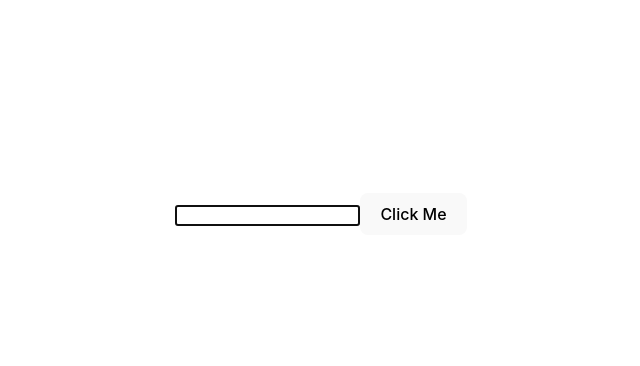
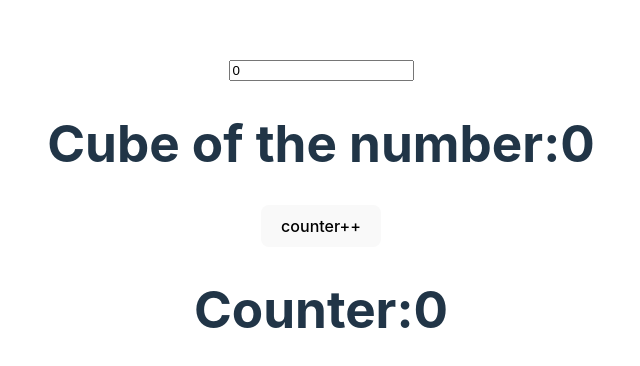
Before and after one commit to MEER-ATHIF-ALI-I/Hooks, a React (Vite) app: page / in a window 1280 px wide. Shown: the part 186-552 px from the top of the page, without its empty margins (319-959 px from the left). Built offline with nearby package versions, Linux system fonts and the light colour scheme.

Commit message:
useMemo-Hook

```diff
--- /dev/null
+++ b/src/UseMemo.jsx
@@ -0,0 +1,36 @@
+import React, { useMemo, useState } from 'react'
+
+function UseMemo(){
+//here onclick of the counter the calculation function is again executed because
+// when we click counter++ the state is changed and cause re-render and recalculating the cube
+//so to avoid recalculate the value we will use useMemo
+    const [value,setValue]=useState(0);
+    const [count,setCount] =useState(0);
+
+
+   function cube(num){
+        console.log('Calculation done')
+        return Math.pow(num,3)
+    }
+    // const result= cube(value)
+
+    // we have directly assigned to the value to the result in the above instead we now use useMemo
+    //useMemo accepts two parameters -callback function, dependency. Now it will not recalculate again
+    //and again. instead when the value property changes it calculate the cube and returns the cube value.
+
+    const result =useMemo(()=>{
+        return cube(value)
+    },[value])
+    return (
+
+        <div>
+            <input type= 'number' value={value} onChange={(e)=>setValue(e.target.value)}/>
+            <h1>Cube of the number:{result}</h1>
+            <button onClick={()=>{setCount(count+1)}}>counter++</button>
+            <h1>Counter:{count}</h1>
+
+        </div>
+    )
+}
+
+export default UseMemo
--- a/src/main.jsx
+++ b/src/main.jsx
@@ -6,6 +6,7 @@ import Object from  './Object.jsx'
 import PrevState from './PrevState.jsx'
 import WithoutArray from './useState-without.jsx'
 import UseRefBasics from './useRef.jsx'
+import UseMemo from './UseMemo.jsx'
 
 createRoot(document.getElementById('root')).render(
    <StrictMode>
@@ -13,7 +14,8 @@ createRoot(document.getElementById('root')).render(
     {/* <Object/>
     <PrevState/> */}
     {/* <WithoutArray/> */}
-    <UseRefBasics/>
+    {/* <UseRefBasics/> */}
+    <UseMemo/>
 
    </StrictMode>,
 
--- a/src/useRef.jsx
+++ b/src/useRef.jsx
@@ -3,6 +3,10 @@ import React from 'react';
 
 
 function UseRefBasics(){
+    //useRef to access DOM elements
+     // On component reload for the first time input element got focused
+     // when the button is clicked it access the DOM element i.e input element and changes the
+     // background to blue
     const inputEle=useRef(null)
     const buttonClicked=()=>{
         console.log(inputEle.current)
```
